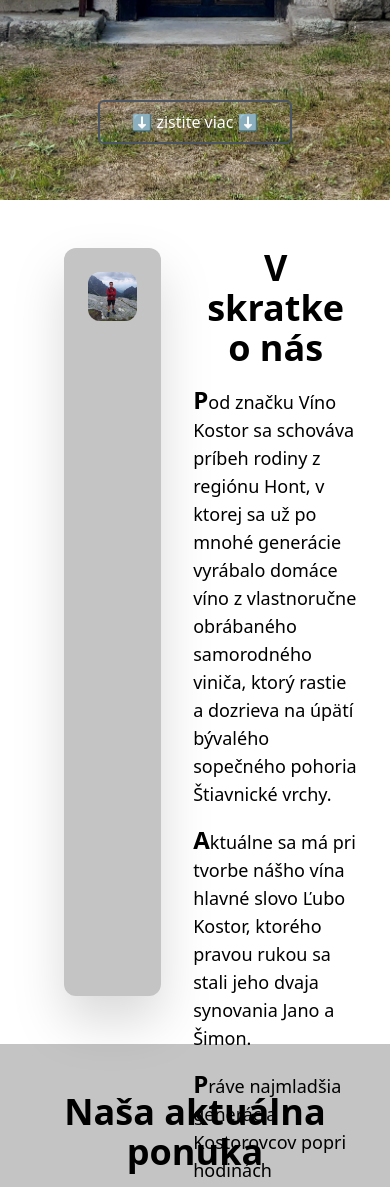
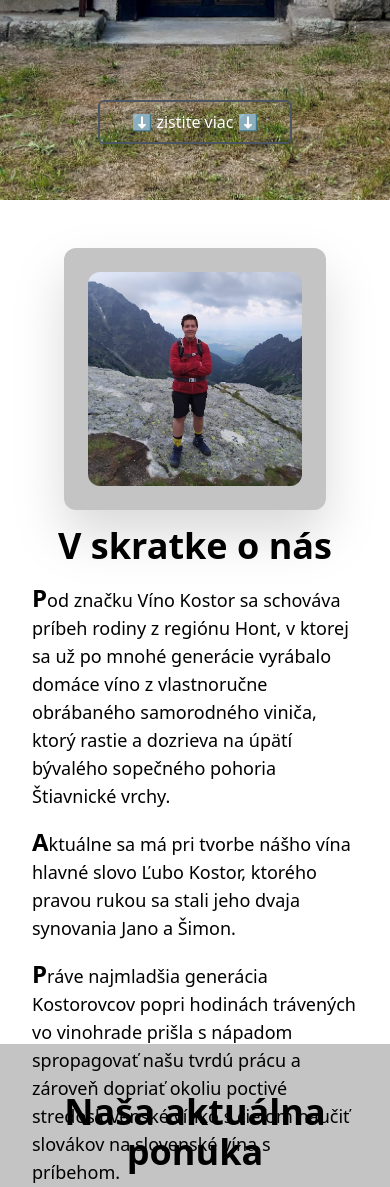
Before and after one commit to Jancikos/vino-kostor, a PHP site: page / in a window 390 px wide. Shown: the part 644-1831 px from the top of the page. Run offline with PHP 8.4, Linux system fonts and the light colour scheme; style sheets or scripts are compiled from the project's sources; some libraries are stand-ins or nearby versions.

Commit message:
mobile layouts fix

```diff
--- a/css/app.css
+++ b/css/app.css
@@ -4,7 +4,7 @@
 
 /* general */
 section {
-    @apply h-screen px-8 py-12 box-border bg-primary;
+    @apply min-h-screen px-8 py-12 box-border bg-primary;
 }
 section:nth-child(odd) {
     @apply bg-secondary;
--- a/index.html
+++ b/index.html
@@ -52,7 +52,7 @@
         </div>
     </nav>
 
-    <section id="landing" class="bg-cover bg-center" style="background-image: url('obrazky/slider/pivnica-exterier.jpg');">
+    <section id="landing" class="bg-cover bg-center h-screen" style="background-image: url('obrazky/slider/pivnica-exterier.jpg');">
         <div class="h-full flex items-center justify-center flex-col">
             <h1 class="text-2xl text-white mt-auto">Víno Kostor</h1>
             <h2 class="text-l text-white mt-4">domáce vínko z Hontu</h2>
@@ -64,9 +64,9 @@
     </section>
 
 
-    <section id="about-us" class="flex flex-row justify-between items-stretch">
+    <section id="about-us" class="h-screen flex flex-col md:flex-row justify-between items-stretch">
 
-        <div class="bg-primary p-6 mx-8 rounded-xl drop-shadow-2xl max-h-full ">
+        <div class="bg-primary p-6 mx-8 mb-4 rounded-xl drop-shadow-2xl max-h-full ">
             <img class="rounded-xl max-h-full" src="obrazky/simonko.jpg" alt="V skratke o nás">
         </div>
 
@@ -81,7 +81,7 @@
     <section id="products" class="flex flex-col">
         <h2>Naša aktuálna ponuka</h2>
 
-        <div class="flex-1 flex gap-8 justify-around">
+        <div class="flex-1 flex flex-col md:flex-row gap-8 justify-around">
             <div class="product-card">
                 <img src="/obrazky/produkty/cervene_2020.jpg" alt="cervene 2020" />
                 <h3 class="mb-2 text-2xl font-bold tracking-tight text-gray-900 dark:text-white">červené domáce vínko</h3>
@@ -94,7 +94,6 @@
                 <p class="dark:text-gray-400">ročník 2020</p>
             </div>
         </div>
-
     </section>
 
     <script src="https://cdnjs.cloudflare.com/ajax/libs/flowbite/1.8.1/flowbite.min.js"></script>
```
